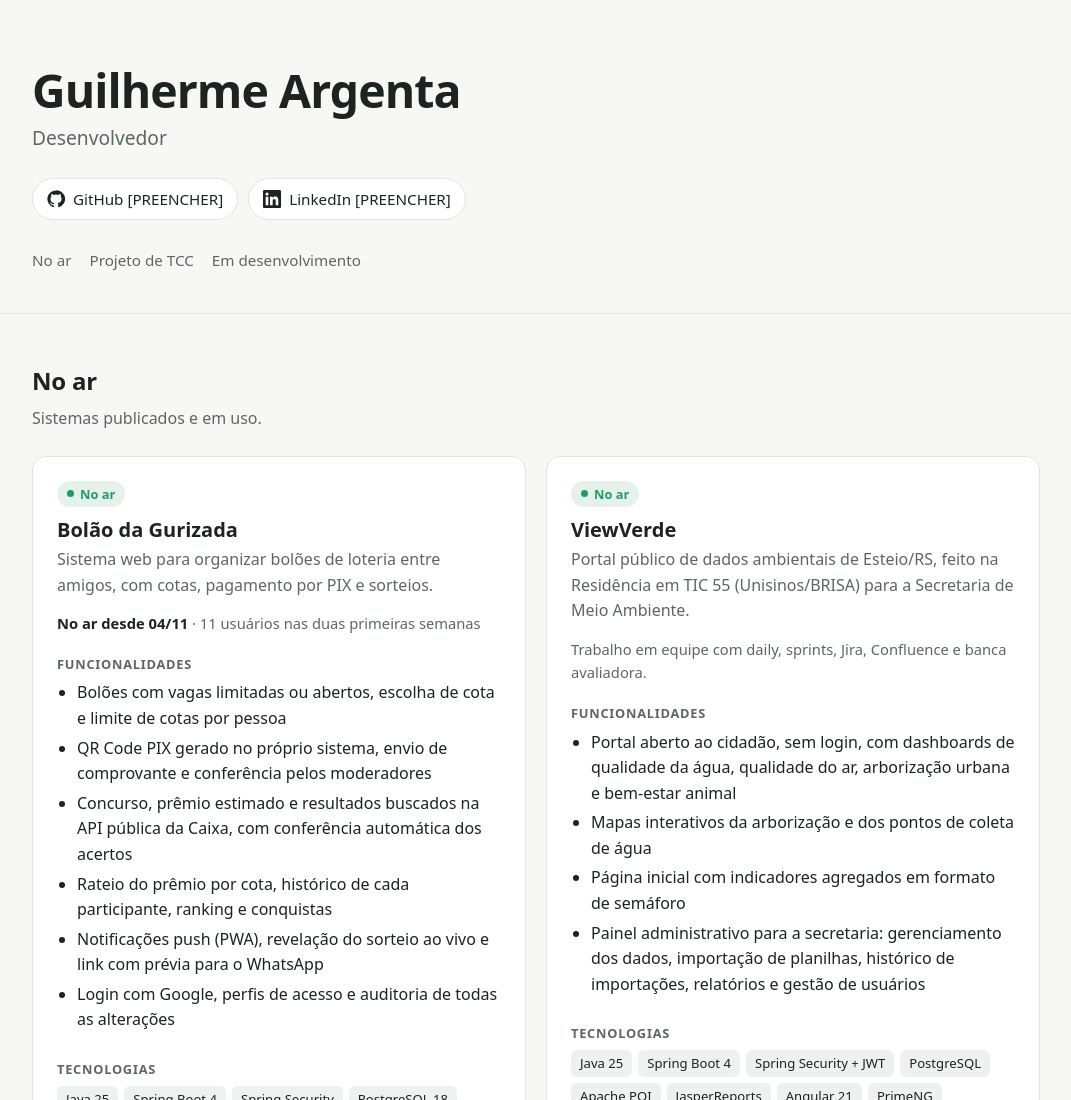
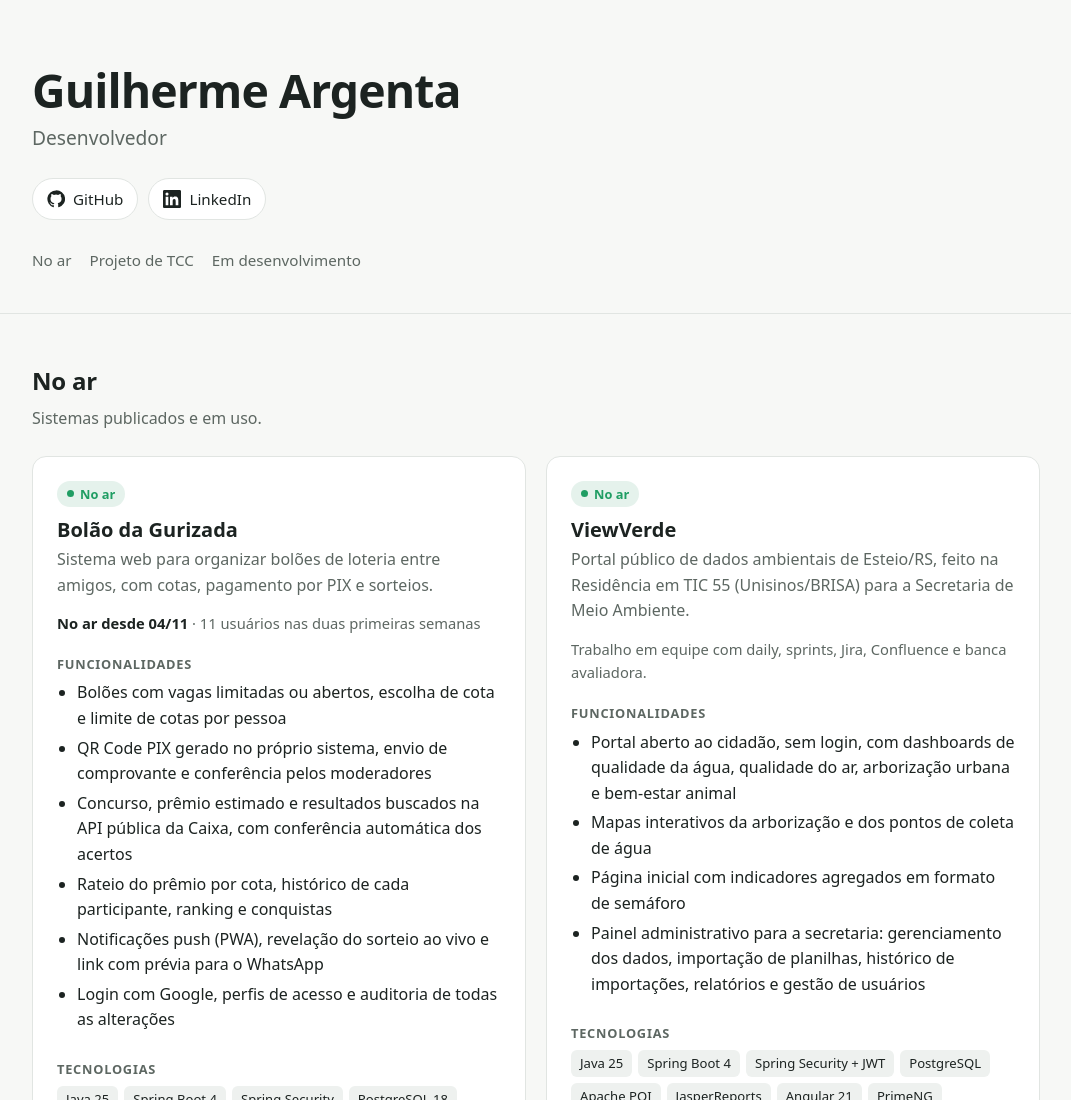
Before and after one commit to guiargenta/guiargenta.github.io, a plain HTML site: page index.html in a window 1280 px wide. Shown: the top 1100 px of the page, without its empty margins (104-1175 px from the left). Drawn offline with Linux system fonts and the light colour scheme.

Commit message:
feat: links do GitHub e do LinkedIn no cabeçalho

```diff
--- a/index.html
+++ b/index.html
@@ -189,15 +189,13 @@
     <h1>Guilherme Argenta</h1>
     <p class="role">Desenvolvedor</p>
     <div class="links">
-      <!-- [PREENCHER] link do GitHub -->
-      <a href="#" aria-label="GitHub">
+      <a href="https://github.com/guiargenta" target="_blank" rel="noopener" aria-label="GitHub">
         <svg viewBox="0 0 24 24" aria-hidden="true"><path d="M12 .5a11.5 11.5 0 0 0-3.64 22.41c.58.1.79-.25.79-.56v-2c-3.2.7-3.88-1.37-3.88-1.37-.53-1.33-1.28-1.69-1.28-1.69-1.05-.72.08-.7.08-.7 1.16.08 1.77 1.19 1.77 1.19 1.03 1.77 2.7 1.26 3.36.96.1-.75.4-1.26.73-1.55-2.55-.29-5.24-1.28-5.24-5.69 0-1.26.45-2.29 1.19-3.1-.12-.29-.52-1.46.11-3.05 0 0 .97-.31 3.17 1.18a11 11 0 0 1 5.77 0c2.2-1.49 3.17-1.18 3.17-1.18.63 1.59.23 2.76.11 3.05.74.81 1.19 1.84 1.19 3.1 0 4.42-2.7 5.4-5.26 5.68.41.36.78 1.06.78 2.14v3.17c0 .31.21.67.8.56A11.5 11.5 0 0 0 12 .5Z"/></svg>
-        GitHub [PREENCHER]
+        GitHub
       </a>
-      <!-- [PREENCHER] link do LinkedIn -->
-      <a href="#" aria-label="LinkedIn">
+      <a href="https://www.linkedin.com/in/guilhermeargenta/" target="_blank" rel="noopener" aria-label="LinkedIn">
         <svg viewBox="0 0 24 24" aria-hidden="true"><path d="M20.45 20.45h-3.56v-5.57c0-1.33-.02-3.04-1.85-3.04-1.85 0-2.14 1.45-2.14 2.94v5.67H9.35V9h3.41v1.56h.05c.48-.9 1.64-1.85 3.37-1.85 3.6 0 4.27 2.37 4.27 5.46v6.28ZM5.34 7.43a2.06 2.06 0 1 1 0-4.13 2.06 2.06 0 0 1 0 4.13ZM7.12 20.45H3.56V9h3.56v11.45ZM22.22 0H1.77C.79 0 0 .77 0 1.73v20.54C0 23.23.79 24 1.77 24h20.45c.98 0 1.78-.77 1.78-1.73V1.73C24 .77 23.2 0 22.22 0Z"/></svg>
-        LinkedIn [PREENCHER]
+        LinkedIn
       </a>
     </div>
     <nav class="sections" aria-label="Seções">
```
